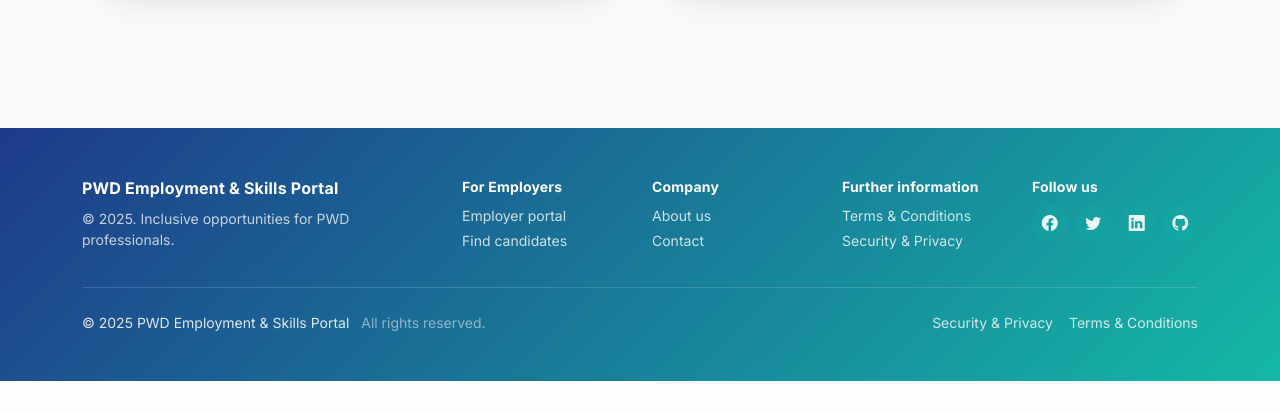
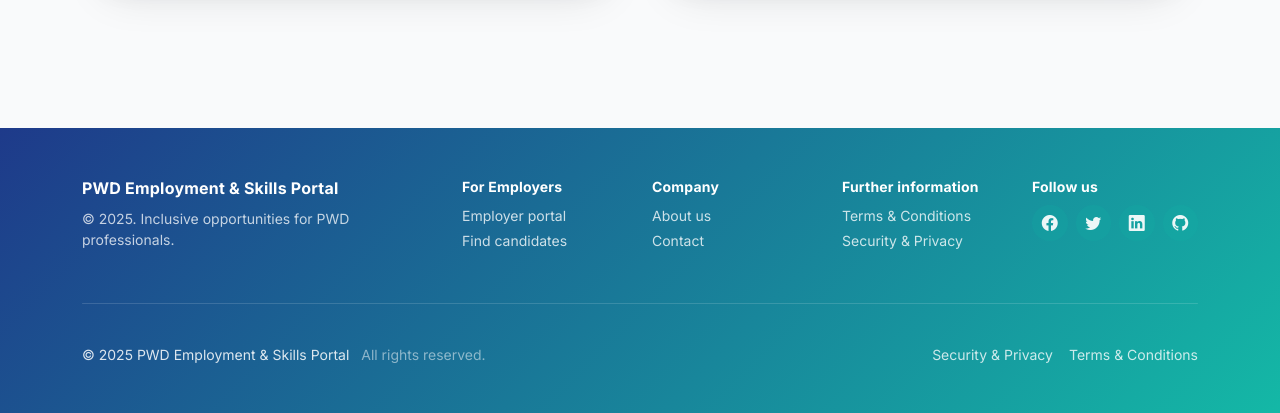
Before and after one commit to Dayether/pwdjs, a PHP site: page /index.php in a window 1280 px wide. Shown: the part 1860-2273 px from the top of the page. Before the commit the page ends 2241 px from the top, so only its background shows below. Run offline with PHP 8.4, Linux system fonts and the light colour scheme; data comes from the database, SQL or seed files in the repository.

Commit message:
footer spacing adjusted

```diff
--- a/includes/footer.php
+++ b/includes/footer.php
@@ -121,7 +121,7 @@
                 height: 1px;
                 background: rgba(255, 255, 255, .14);
                 /* Increased vertical spacing between sections */
-                margin: 2rem 0 1.5rem;
+                margin: 3rem 0 2.5rem;
                 border-radius: 1rem;
             }
 
```
